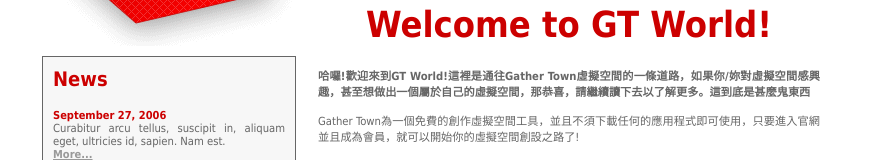
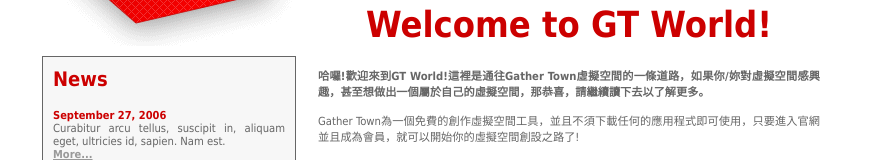
Before and after one commit to LiZheng-Hao/myGatherTown.github.io, a plain HTML site: page index.html in a window 1280 px wide. Shown: the part 167-327 px from the top of the page, without its empty margins (208-1091 px from the left). Drawn offline with Linux system fonts and the light colour scheme.

Commit message:
Update index.html

```diff
--- a/index.html
+++ b/index.html
@@ -40,7 +40,7 @@
 					<span class="titletext">Welcome to GT World!</span>
 					</div>
 					<div class="bodytext" style="padding:12px;" align="justify">
-					<strong>哈囉!歡迎來到GT World!這裡是通往Gather Town虛擬空間的一條道路，如果你/妳對虛擬空間感興趣，甚至想做出一個屬於自己的虛擬空間，那恭喜，請繼續讀下去以了解更多。這到底是甚麼鬼東西			  </strong><br />
+					<strong>哈囉!歡迎來到GT World!這裡是通往Gather Town虛擬空間的一條道路，如果你/妳對虛擬空間感興趣，甚至想做出一個屬於自己的虛擬空間，那恭喜，請繼續讀下去以了解更多。			  </strong><br />
 					<br />
 					Gather Town為一個免費的創作虛擬空間工具，並且不須下載任何的應用程式即可使用，只要進入官網並且成為會員，就可以開始你的虛擬空間創設之路了!<br /><br />
 					<a href="https://www.gather.town/" target="_blank">Gather Town網址點這</a><p>
```
